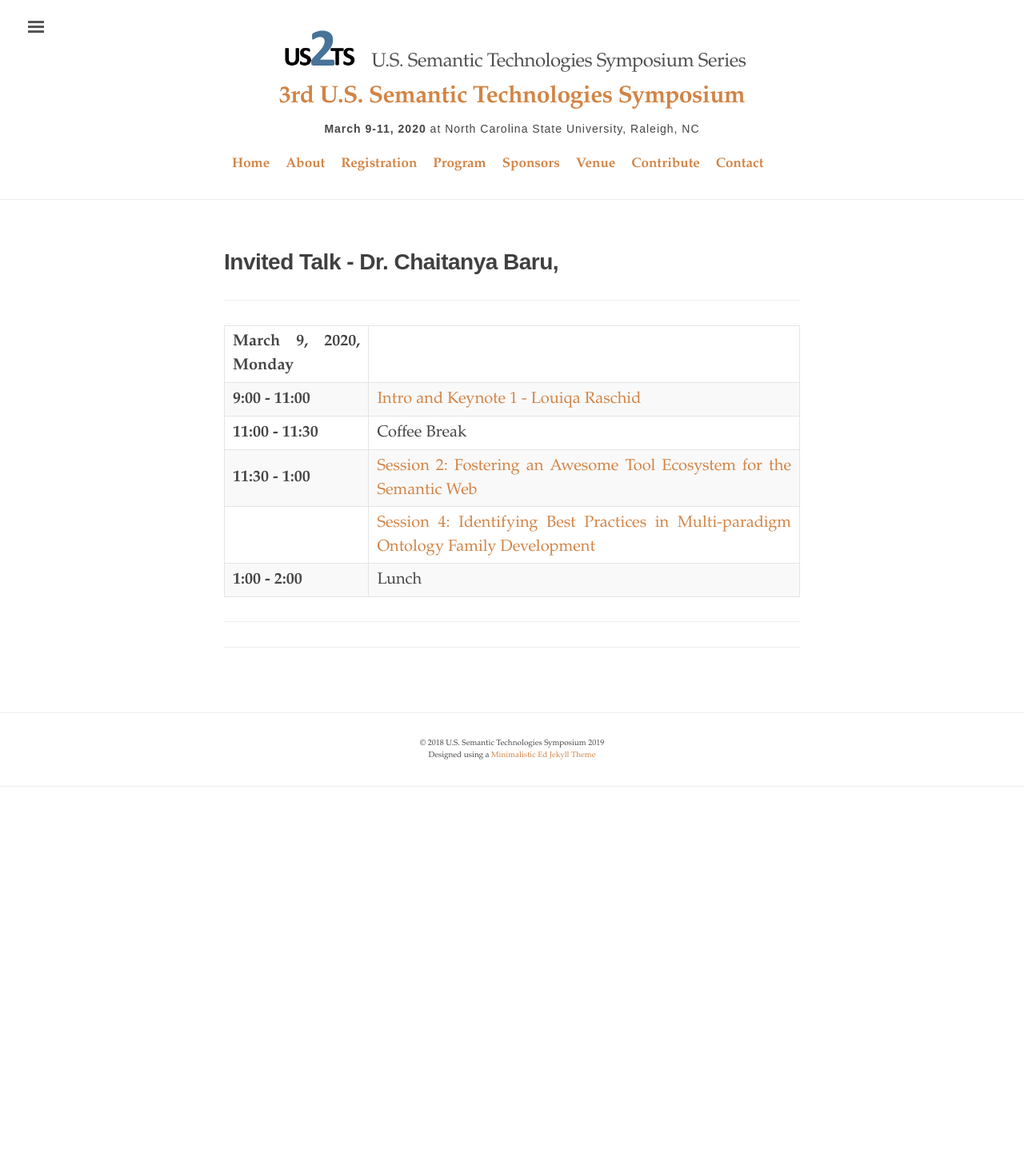
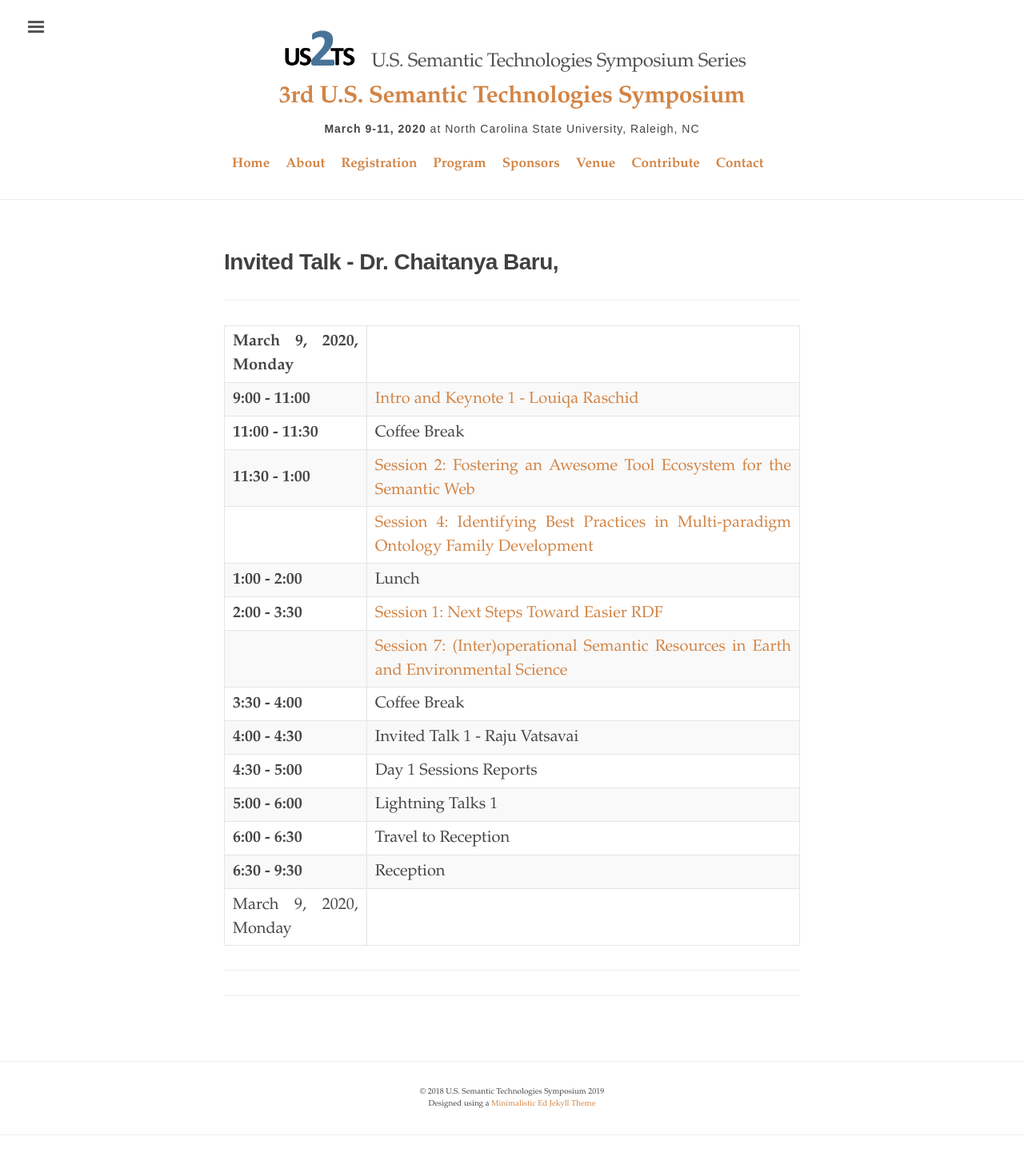
Before and after one commit to us2ts/us2ts.github.io, a Jekyll site: the page built from pages/invited-talk-baru.md, in a window 1280 px wide. Shown: the whole page at 80% size. Built offline with Jekyll 4.4.1, drawn with Linux system fonts in a browser that asks for light colours; comment, search, counter and statistics services are not loaded; before the commit the page ends 1015 px from its top, so only the background shows below that.

Commit message:
adding baru's talk template

```diff
--- a/pages/invited-talk-baru.md
+++ b/pages/invited-talk-baru.md
@@ -19,3 +19,13 @@
 | **11:30 - 1:00**  | [Session 2: Fostering an Awesome Tool Ecosystem for the Semantic Web](https://us2ts.org/program-tool-ecosystem) |
 |   | [Session 4: Identifying Best Practices in Multi-paradigm Ontology Family Development](https://us2ts.org/program-ontology-best-practices) |
 | **1:00 - 2:00**  |  Lunch   |
+| **2:00 - 3:30**  | [Session 1: Next Steps Toward Easier RDF]() |
+|   | [Session 7: (Inter)operational Semantic Resources in Earth and Environmental Science]() |
+| **3:30 - 4:00**  | Coffee Break   |
+| **4:00 - 4:30**  | Invited Talk 1 - Raju Vatsavai  |
+| **4:30 - 5:00**  | Day 1 Sessions Reports  |
+| **5:00 - 6:00**  | Lightning Talks 1  |
+| **6:00 - 6:30**  | Travel to Reception  |
+| **6:30 - 9:30**  | Reception |
+| March 9, 2020, Monday |  |
+| ------------- | ------------- |
```
